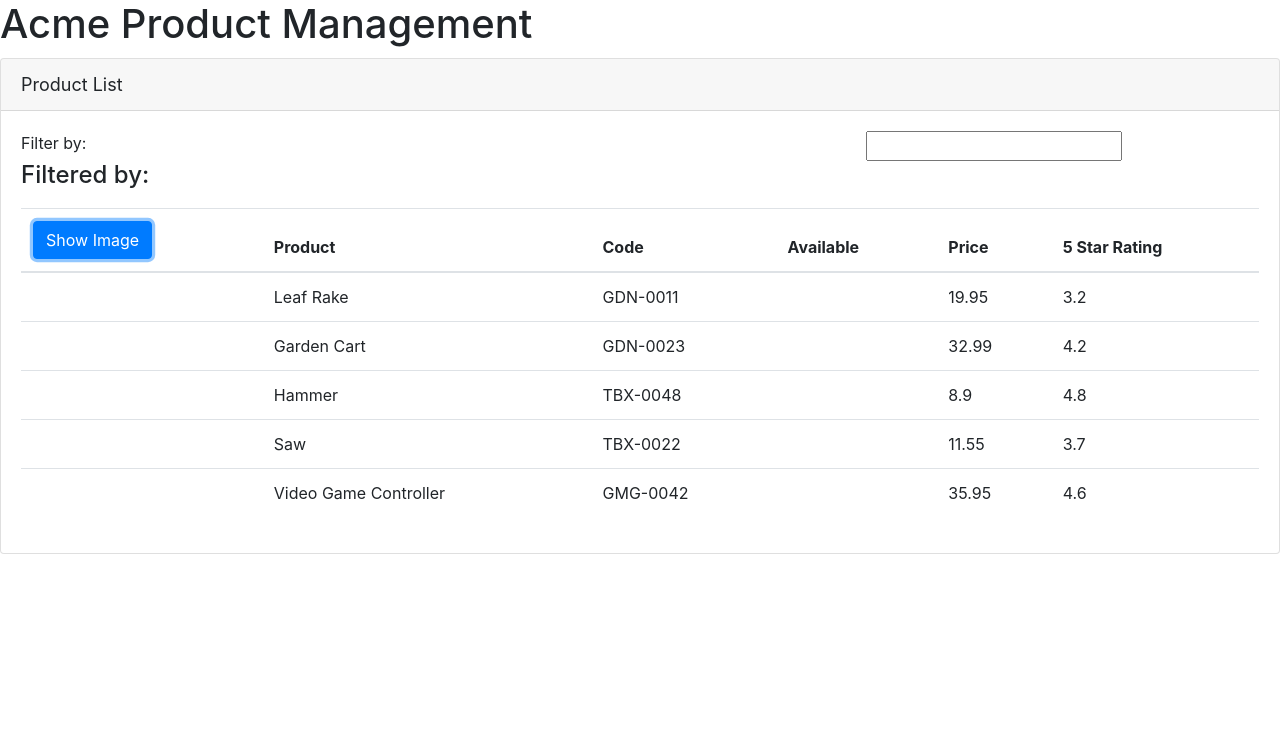
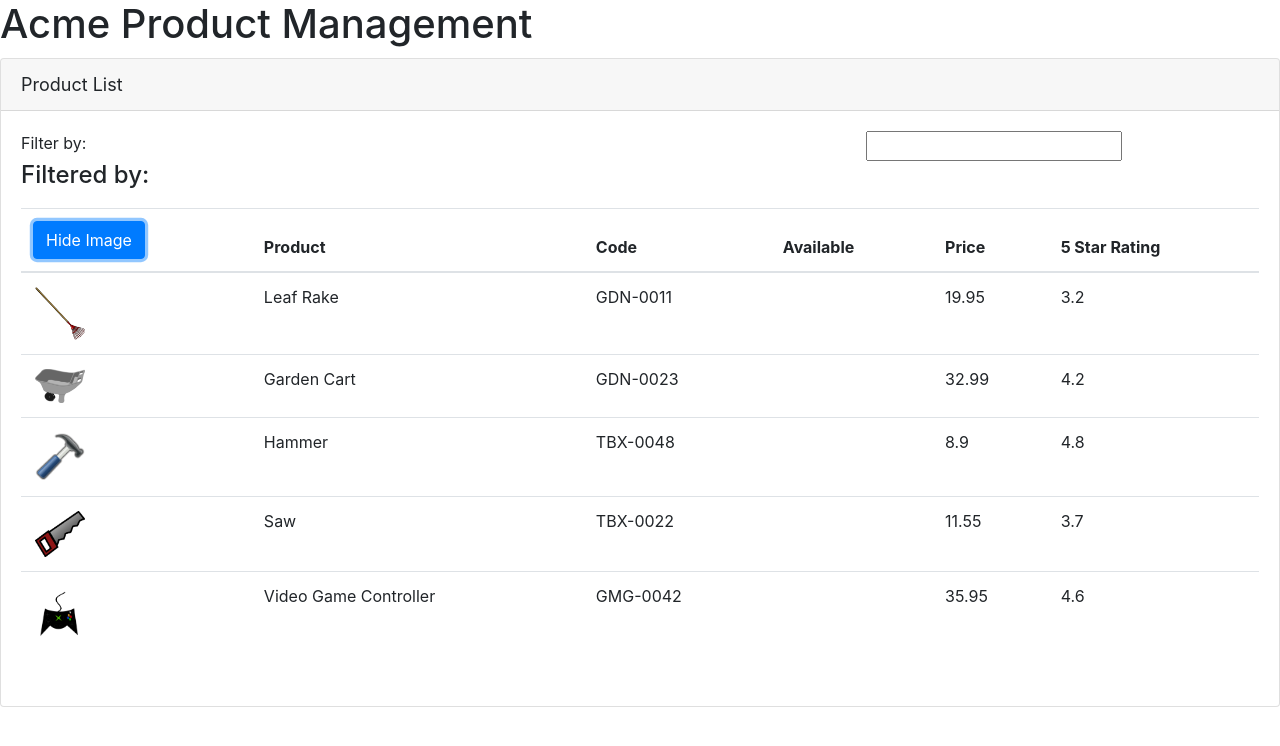
Before and after one commit to HelibertoArias/angular-getting-started, an Angular app: page / in a window 1280 px wide. Both pictures are taken after a click on the button "Show Image". Shown: the top 746 px of the page. Built offline with nearby package versions, Linux system fonts and the light colour scheme.

Commit message:
feat: implement action to show images

```diff
--- a/src/app/products/product-list.component.html
+++ b/src/app/products/product-list.component.html
@@ -19,7 +19,9 @@
         <thead>
           <tr>
             <th>
-              <button class="btn btn-primary">Show Image</button>
+              <button class="btn btn-primary"
+                      (click)='toggleImage()'>
+                      {{showImage? 'Hide': 'Show'}} Image</button>
             </th>
             <th>Product</th>
             <th>Code</th>
@@ -30,7 +32,14 @@
         </thead>
         <tbody>
             <tr *ngFor='let product of products'>
-              <td></td>
+              <td>
+                <img
+                      *ngIf='showImage'
+                      [src]='product.imageUrl'
+                      [title] ='product.productName'
+                      [style.width.px]='imageWidth'
+                      [style.margin.px]='imageMargin'>
+              </td>
               <td>{{ product.productName }}</td>
               <td>{{ product.productCode }}</td>
               <td>{{ product.relaseDate }}</td>
--- a/src/app/products/product-list.component.ts
+++ b/src/app/products/product-list.component.ts
@@ -6,7 +6,13 @@ import { Component } from '@angular/core';
 })
 
 export class ProductListComponent{
+  imageWidth:number = 50;
+  imageMargin:number= 2;
+  showImage:boolean = false;
+
+
   pageTitle: string = 'Product List';
+
   products: any[] =[
     {
       "productId": 1,
@@ -59,4 +65,8 @@ export class ProductListComponent{
       "imageUrl": "assets/images/xbox-controller.png"
     }
   ];
+
+  toggleImage():void{
+    this.showImage =!this.showImage;
+  }
 }
```
